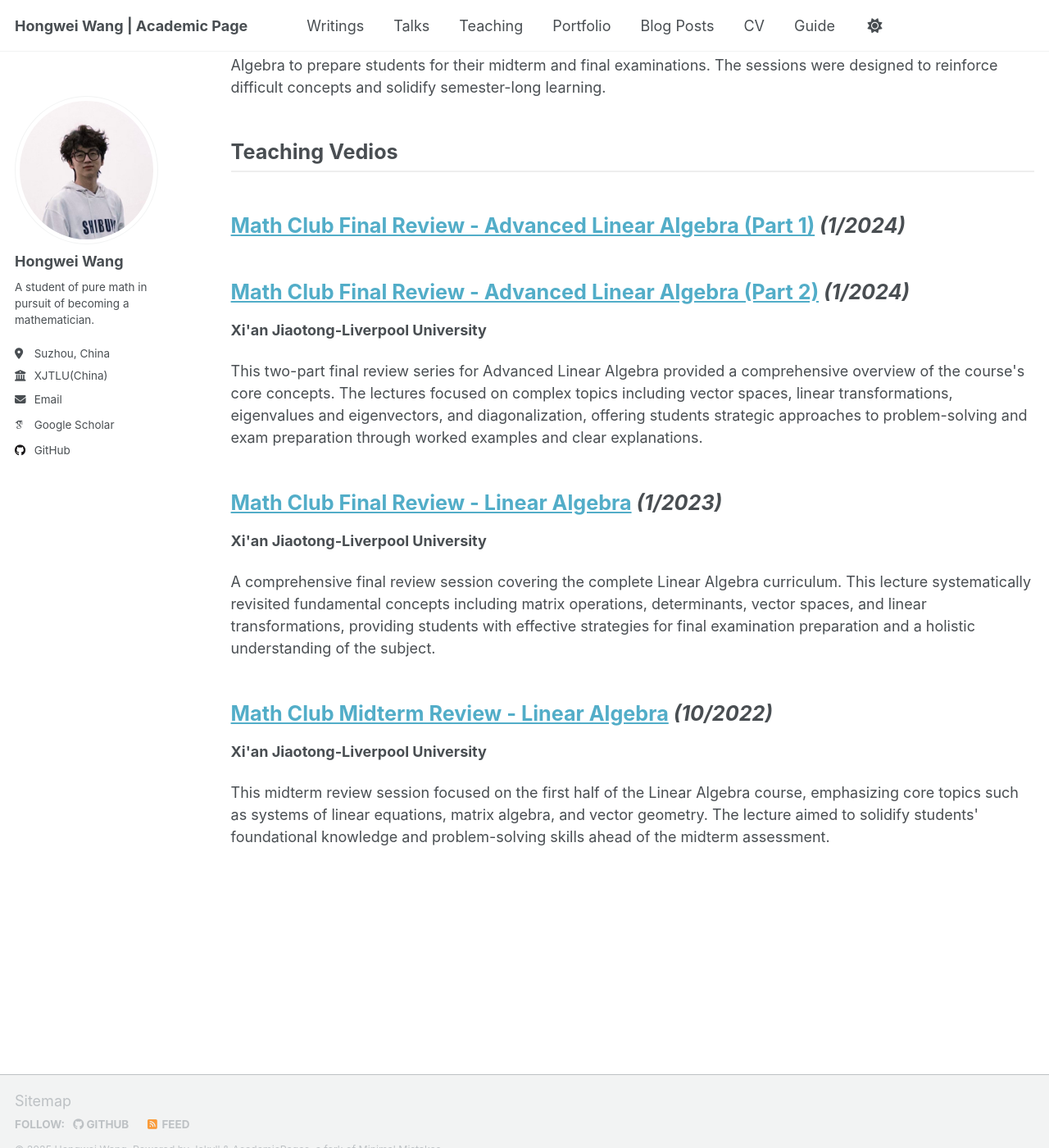
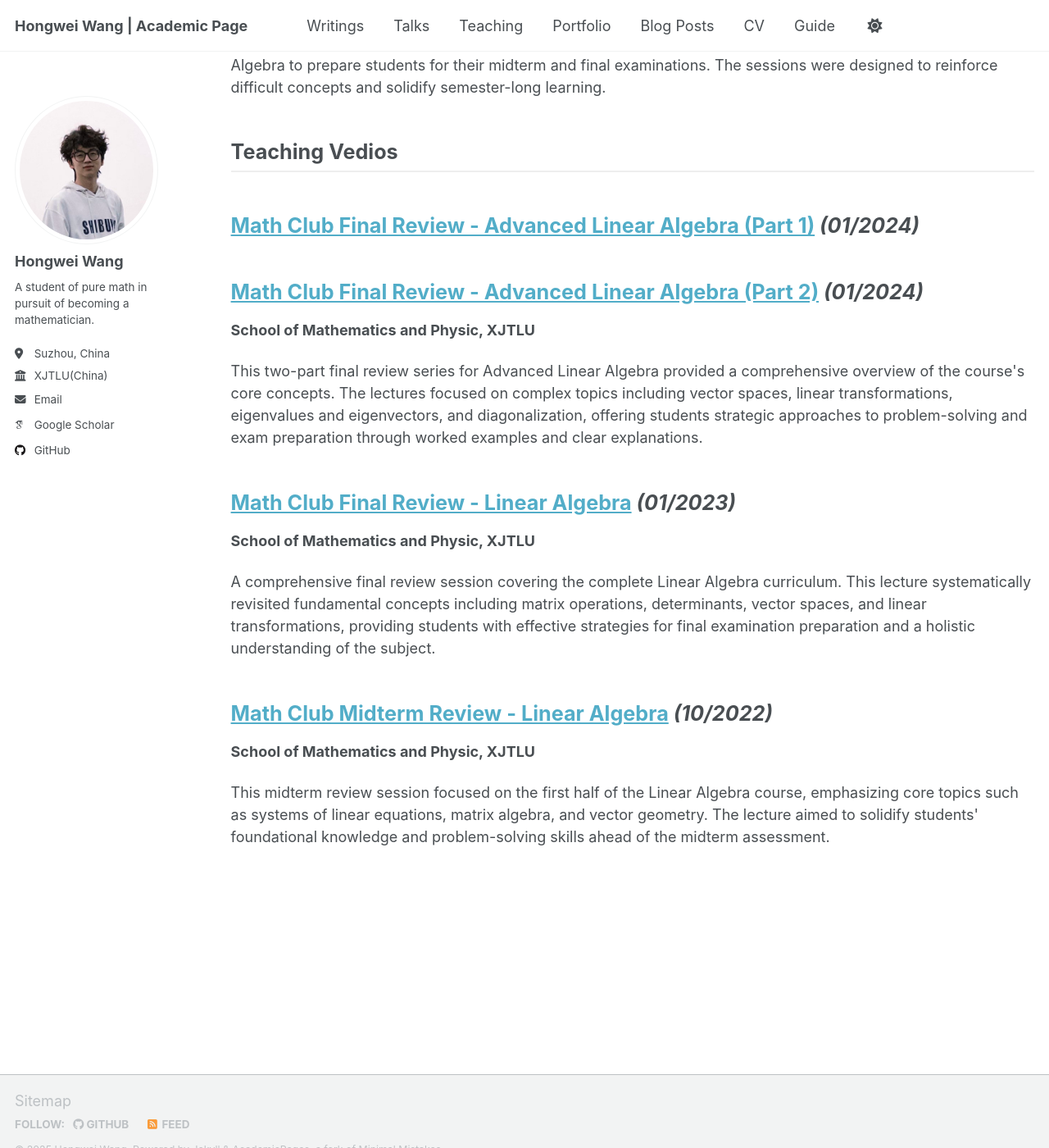
Before and after one commit to WangHongWei-AcademicPage/WangHongWei-AcademicPage.github.io, a Jekyll site: the page built from _pages/teaching.html, in a window 1280 px wide and 1400 px high, scrolled down 1119 px. Shown: the whole window at 82% size. Built offline with Jekyll 4.4.1, drawn with Linux system fonts in a browser that asks for light colours; some web fonts are replaced; a script that is not in the unit is left out.

Commit message:
Update teaching.html

```diff
--- a/_pages/teaching.html
+++ b/_pages/teaching.html
@@ -43,20 +43,20 @@ I have always adhered to the learning philosophy that <strong>"the best way to t
 <h2 style="font-size: 1.4em; margin-bottom: 1em; border-bottom: 2px solid #eee; padding-bottom: 0.3em;">Teaching Vedios</h2>
 
 <div class="publication-item">
-  <h3 style="font-size: 1.4em; margin-bottom: 0.5em;"><a href="https://www.bilibili.com/video/BV1pp4y1R7yQ/?spm_id_from=333.1387.upload.video_card.click" target="_blank" style="font-size: inherit;">Math Club Final Review - Advanced Linear Algebra (Part 1)</a> <em>(1/2024)</em></h3>
-  <h3 style="font-size: 1.4em; margin-bottom: 0.5em;"><a href="https://www.bilibili.com/video/BV1iK41147kD/?spm_id_from=333.1387.upload.video_card.click" target="_blank" style="font-size: inherit;">Math Club Final Review - Advanced Linear Algebra (Part 2)</a> <em>(1/2024)</em></h3>
-  <p><strong>Xi'an Jiaotong-Liverpool University</strong></p>
+  <h3 style="font-size: 1.4em; margin-bottom: 0.5em;"><a href="https://www.bilibili.com/video/BV1pp4y1R7yQ/?spm_id_from=333.1387.upload.video_card.click" target="_blank" style="font-size: inherit;">Math Club Final Review - Advanced Linear Algebra (Part 1)</a> <em>(01/2024)</em></h3>
+  <h3 style="font-size: 1.4em; margin-bottom: 0.5em;"><a href="https://www.bilibili.com/video/BV1iK41147kD/?spm_id_from=333.1387.upload.video_card.click" target="_blank" style="font-size: inherit;">Math Club Final Review - Advanced Linear Algebra (Part 2)</a> <em>(01/2024)</em></h3>
+  <p><strong>School of Mathematics and Physic, XJTLU</strong></p>
   <p>This two-part final review series for Advanced Linear Algebra provided a comprehensive overview of the course's core concepts. The lectures focused on complex topics including vector spaces, linear transformations, eigenvalues and eigenvectors, and diagonalization, offering students strategic approaches to problem-solving and exam preparation through worked examples and clear explanations.</p>
 </div>
 
 <div class="publication-item">
-  <h3 style="font-size: 1.4em; margin-bottom: 0.5em;"><a href="https://www.bilibili.com/video/BV1LA411S7k7/?spm_id_from=333.1387.upload.video_card.click" target="_blank" style="font-size: inherit;">Math Club Final Review - Linear Algebra</a> <em>(1/2023)</em></h3>
-  <p><strong>Xi'an Jiaotong-Liverpool University</strong></p>
+  <h3 style="font-size: 1.4em; margin-bottom: 0.5em;"><a href="https://www.bilibili.com/video/BV1LA411S7k7/?spm_id_from=333.1387.upload.video_card.click" target="_blank" style="font-size: inherit;">Math Club Final Review - Linear Algebra</a> <em>(01/2023)</em></h3>
+  <p><strong>School of Mathematics and Physic, XJTLU</strong></p>
   <p>A comprehensive final review session covering the complete Linear Algebra curriculum. This lecture systematically revisited fundamental concepts including matrix operations, determinants, vector spaces, and linear transformations, providing students with effective strategies for final examination preparation and a holistic understanding of the subject.</p>
 </div>
 
 <div class="publication-item">
   <h3 style="font-size: 1.4em; margin-bottom: 0.5em;"><a href="https://www.bilibili.com/video/BV128411a7ko/?spm_id-from=333.1387.upload.video_card.click" target="_blank" style="font-size: inherit;">Math Club Midterm Review - Linear Algebra</a> <em>(10/2022)</em></h3>
-  <p><strong>Xi'an Jiaotong-Liverpool University</strong></p>
+  <p><strong>School of Mathematics and Physic, XJTLU</strong></p>
   <p>This midterm review session focused on the first half of the Linear Algebra course, emphasizing core topics such as systems of linear equations, matrix algebra, and vector geometry. The lecture aimed to solidify students' foundational knowledge and problem-solving skills ahead of the midterm assessment.</p>
 </div>
```
